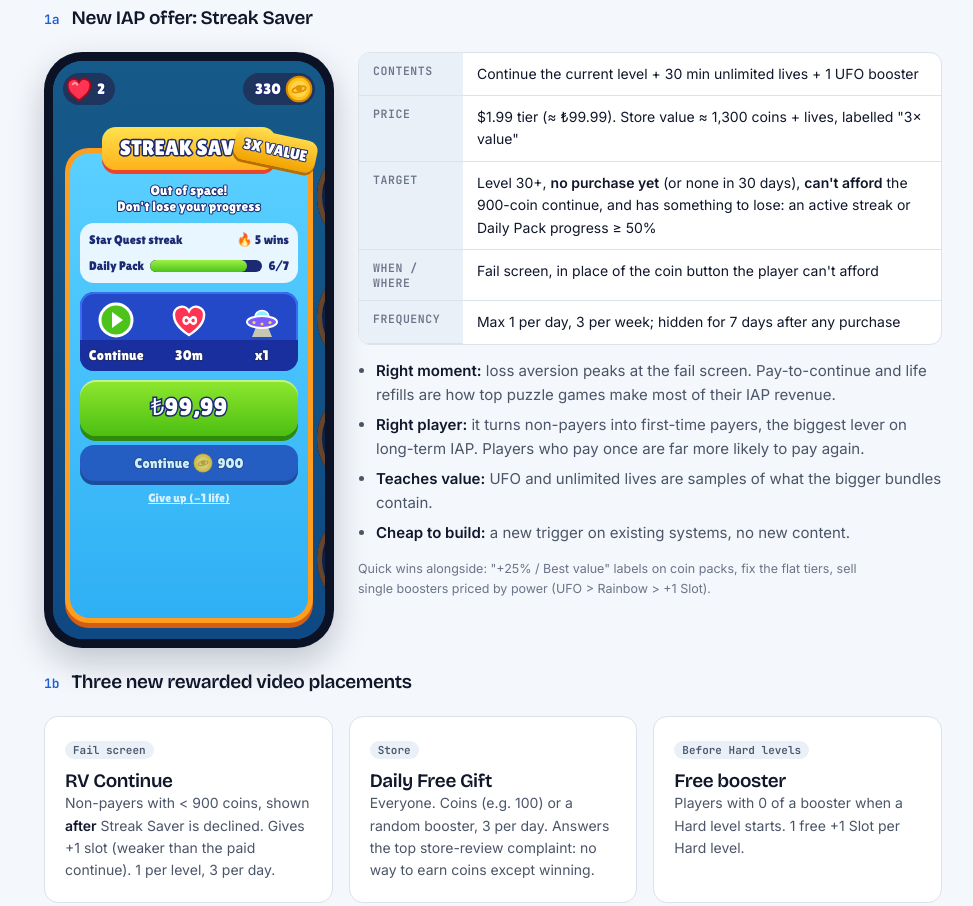
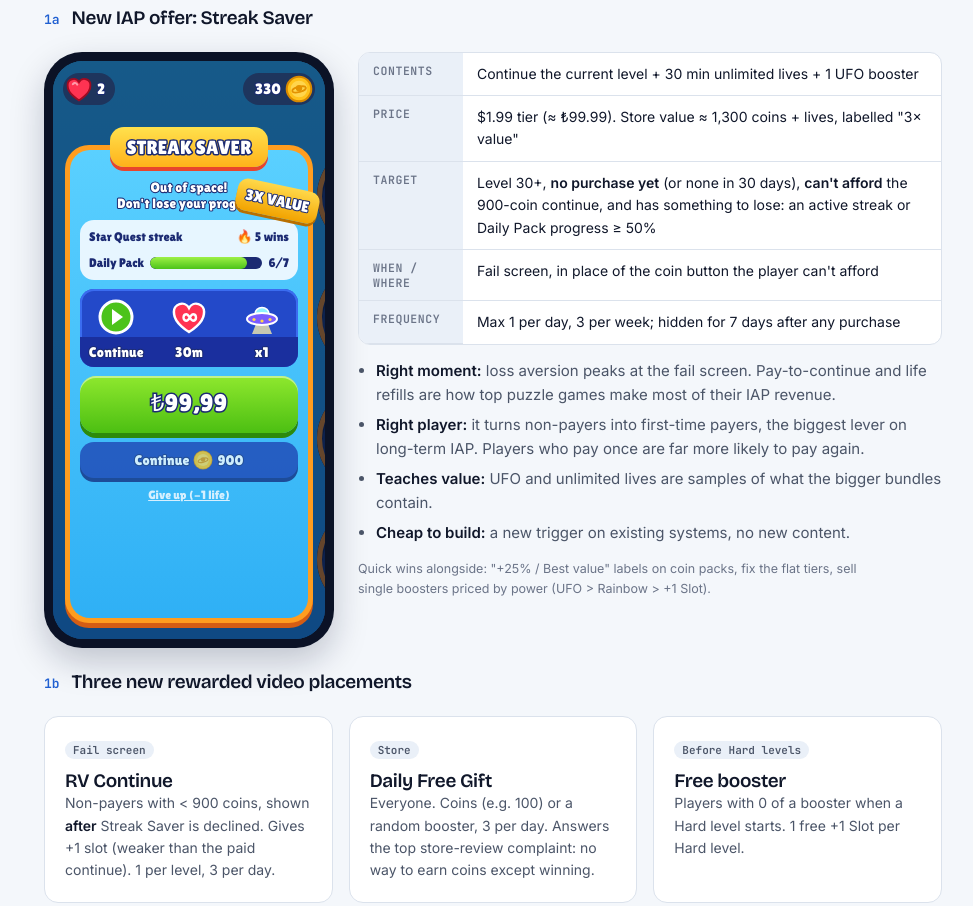
Before and after one commit to omeryenal/hole-people-case, a plain HTML site: page index.html in a window 1280 px wide. Shown: the part 1260-2166 px from the top of the page, without its empty margins (272-1245 px from the left). Drawn offline with nearby package versions, Linux system fonts and the light colour scheme.

Commit message:
Fix offer tag position

```diff
--- a/index.html
+++ b/index.html
@@ -172,7 +172,7 @@ footer{color:var(--muted);font-size:12.5px;border-top:1px solid var(--line);padd
 .gpop{position:absolute;left:12px;right:12px;top:66px;bottom:16px;z-index:3;display:flex;flex-direction:column}
 .gframe{flex:1;background:#ff9d1f;border-radius:24px;padding:5px;box-shadow:0 5px 0 #d45d14;display:flex;flex-direction:column;min-height:0}
 .gbody{flex:1;background:linear-gradient(180deg,#5ad0ff,#2fb0f5);border-radius:20px;padding:30px 10px 12px;display:flex;flex-direction:column;gap:9px;align-items:center;min-height:0}
-.gbanner{align-self:center;margin-bottom:-22px;position:relative;z-index:2;background:linear-gradient(180deg,#ffe14d,#ffb21a);border-radius:14px;box-shadow:0 4px 0 #e8452c;padding:5px 18px;font-size:21px;white-space:nowrap}
+.gbanner{align-self:center;margin-bottom:-22px;position:relative;z-index:2;background:linear-gradient(180deg,#ffe14d,#ffb21a);border-radius:14px;box-shadow:0 4px 0 #e8452c;padding:5px 16px;font-size:19px;white-space:nowrap}
 .gsub{font-size:13.5px;text-align:center;line-height:1.15}
 .gprog{width:100%;background:#e7f6ff;border-radius:14px;padding:7px 9px;display:flex;flex-direction:column;gap:6px;color:#1b2a72}
 .gprog .r{display:flex;align-items:center;justify-content:space-between;font-size:12.5px;gap:6px}
@@ -183,7 +183,7 @@ footer{color:var(--muted);font-size:12.5px;border-top:1px solid var(--line);padd
 .gtray .it>div{display:flex;flex-direction:column;align-items:center;padding:8px 2px 0}
 .gtray svg{width:40px;height:40px}
 .gtray .lb{display:grid;grid-template-columns:repeat(3,1fr);background:#1a2f9e;text-align:center;font-size:14px;padding:4px 0}
-.gtag{position:absolute;right:-4px;top:-14px;transform:rotate(12deg);background:linear-gradient(180deg,#ffd84a,#f2a300);border-radius:10px;padding:4px 9px;font-size:15px;box-shadow:0 3px 0 #b86f00;z-index:3}
+.gtag{position:absolute;right:-6px;top:40px;transform:rotate(12deg);background:linear-gradient(180deg,#ffd84a,#f2a300);border-radius:10px;padding:4px 9px;font-size:15px;box-shadow:0 3px 0 #b86f00;z-index:3}
 .gbtn{width:100%;border:0;border-radius:16px;background:linear-gradient(180deg,#8fe82e,#4cbf12);box-shadow:0 5px 0 #2d8a0b, inset 0 2px 0 rgba(255,255,255,.45);color:#fff;font:inherit;font-size:24px;padding:8px 0 10px;cursor:pointer}
 .gbtn[disabled]{filter:saturate(.6) brightness(.95);cursor:default}
 .gbtn2{width:100%;border:0;border-radius:14px;background:#1d3fb0;box-shadow:0 4px 0 #13287a;color:#fff;font:inherit;font-size:14px;padding:7px 0;display:flex;align-items:center;justify-content:center;gap:4px;opacity:.75}
```
